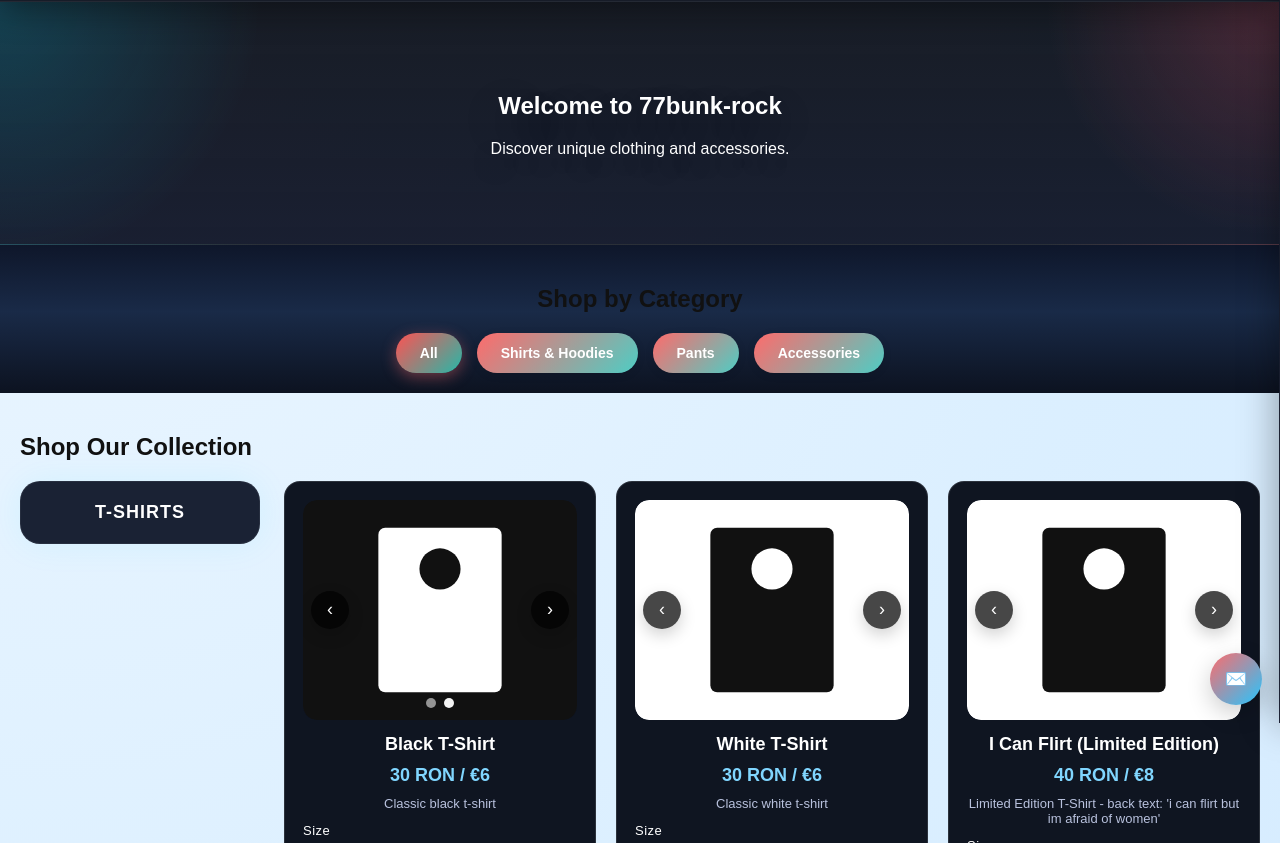
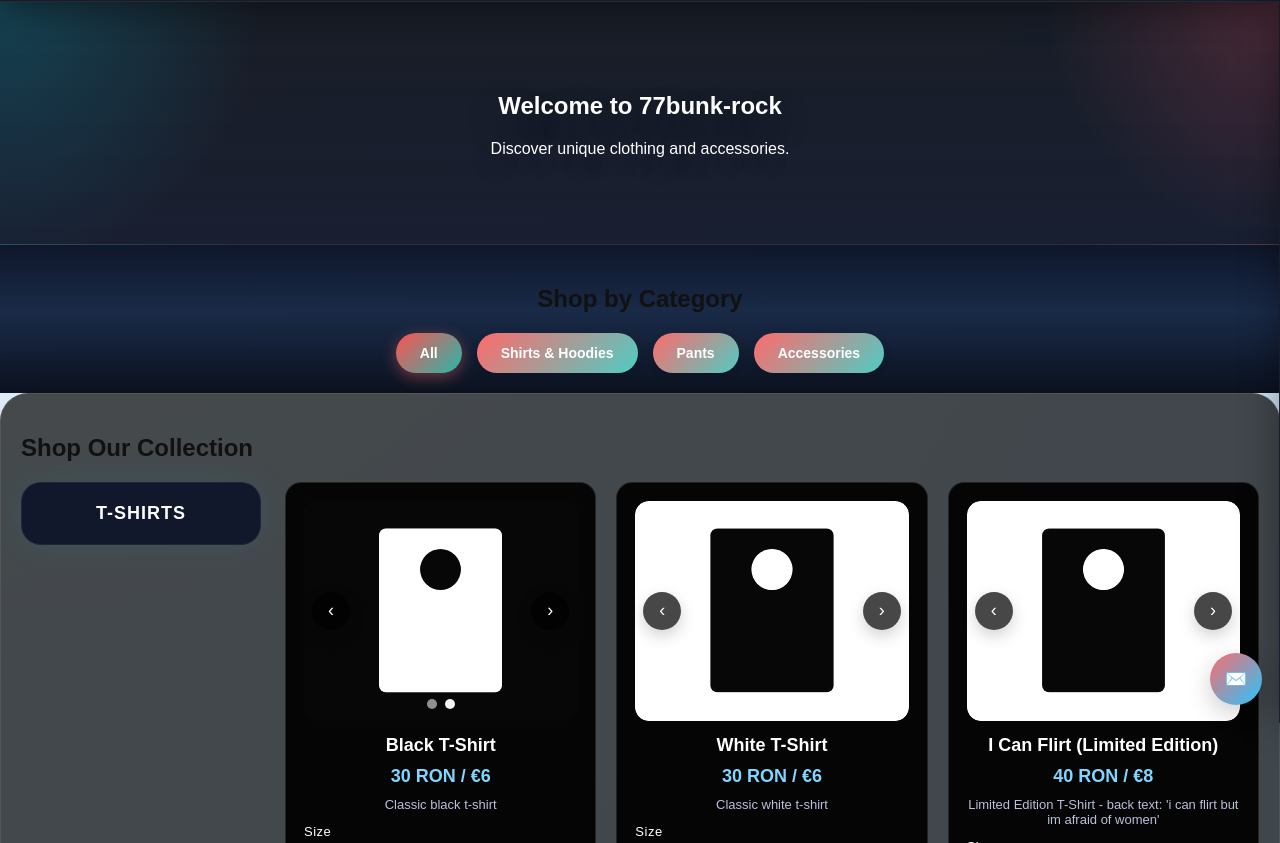
Before and after one commit to bunkrock77-cell/77bunk-rock-site, a website: page index.html in a window 1280 px wide. Shown: the part 77-920 px from the top of the page. Drawn offline with Linux system fonts and the light colour scheme.

Commit message:
Restore black products background and update product image styling

```diff
--- a/css/style.css
+++ b/css/style.css
@@ -160,6 +160,10 @@ nav a {
 
 #products {
     padding: 20px;
+    background: rgba(0, 0, 0, 0.70);
+    border-radius: 28px;
+    border: 1px solid rgba(255,255,255,0.08);
+    box-shadow: 0 30px 70px rgba(0,0,0,0.30);
 }
 
 #products-container {
@@ -198,7 +202,7 @@ nav a {
 }
 
 .product-card {
-    background: rgba(7, 12, 24, 0.96);
+    background: rgba(0, 0, 0, 0.92);
     border: 1px solid rgba(255,255,255,0.12);
     border-radius: 16px;
     padding: 18px;
@@ -222,9 +226,11 @@ nav a {
     width: 100%;
     height: 220px;
     object-fit: cover;
-    background: #111827;
+    background: #000;
     border-radius: 14px;
     margin-bottom: 14px;
+    filter: brightness(1.05) saturate(1.1) contrast(1.1);
+    box-shadow: inset 0 0 0 1px rgba(255,255,255,0.06);
 }
 
 .product-card h4 {
```
